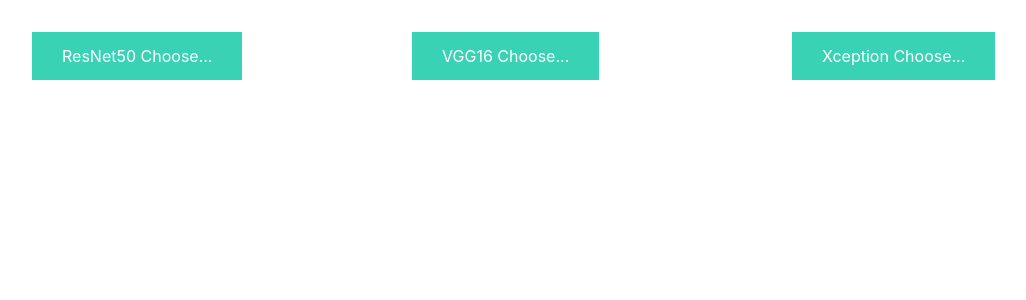
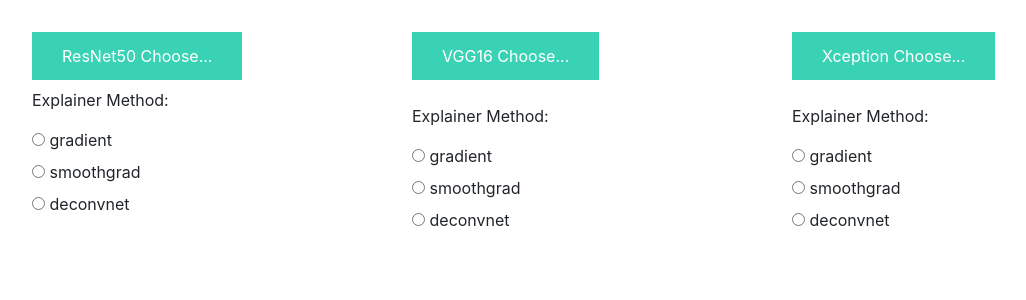
Before and after one commit to yuayixio/ExplainerFramework, a Flask app: page / in a window 1280 px wide. Shown: the part 56-356 px from the top of the page, without its empty margins (53-1079 px from the left). Run offline with Flask 2, Linux system fonts and the light colour scheme; some libraries are stand-ins or nearby versions.

Commit message:
Explainer Integriert; Plots -> Images

```diff
--- a/WebAppWithJSndCSS/app.py
+++ b/WebAppWithJSndCSS/app.py
@@ -1,13 +1,18 @@
 from __future__ import division, print_function
 # coding=utf-8
 import os
+
+import innvestigate
 import numpy as np
 
+import matplotlib.pyplot as plt
 # Keras
 from keras.preprocessing import image
+from keras.preprocessing.image import img_to_array
 
 # Flask utils
 from flask import Flask, redirect, url_for, request, render_template
+from keras_applications import imagenet_utils
 from werkzeug.utils import secure_filename
 from gevent.pywsgi import WSGIServer
 # ResNet50
@@ -61,7 +66,6 @@
         file_path = get_file_path_and_save(request)
 
         img = image.load_img(file_path, target_size=(224, 224))
-
         # Preprocessing the image
         x = image.img_to_array(img)
         # x = np.true_divide(x, 255)
@@ -70,8 +74,21 @@
         # Be careful how your trained model deals with the input
         # otherwise, it won't make correct prediction!
         x = preprocess_input_resNet50(x, mode='caffe')
+
         # Make prediction
         preds = modelResNet50.predict(x)
+
+        model_wo_sm = innvestigate.utils.keras.graph.model_wo_softmax(modelResNet50)
+        explainer = request.form['explainerResNet50']
+
+        analyzer = innvestigate.create_analyzer(explainer, model_wo_sm)
+
+        analysis = analyzer.analyze(x)
+
+        a = analysis.sum(axis=np.argmax(np.asarray(analysis.shape) == 3))
+        a /= np.max(np.abs(a))
+        plt.imshow(a[0], cmap="seismic", clim=(-1, 1))
+        plt.savefig(file_path[:-4] + "Plot.jpg")
 
         # Process your result for human
         # pred_class = preds.argmax(axis=-1)            # Simple argmax
@@ -91,6 +108,7 @@
         img_data = image.img_to_array(img)
         img_data = np.expand_dims(img_data, axis=0)
         img_data = preprocess_input_vgg16(img_data)
+        explainer = request.form['explainer']
 
         preds = modelVGG16.predict(img_data)
 
@@ -110,6 +128,7 @@
         img_data = image.img_to_array(img)
         img_data = np.expand_dims(img_data, axis=0)
         img_data = preprocess_input_xception(img_data)
+        explainer = request.form['explainer']
 
         preds = modelXception.predict(img_data)
 
--- a/WebAppWithJSndCSS/templates/index.html
+++ b/WebAppWithJSndCSS/templates/index.html
@@ -7,8 +7,18 @@
                ResNet50 Choose...
             </label>
             <input type="file" name="file" id="imageUploadResNet50" accept=".png, .jpg, .jpeg">
+            <p>
+                Explainer Method:
+            </p>
+                <input type="radio" id="gradientResNet50" name="explainerResNet50" value="gradient">
+                <label for="gradientResnet50">gradient</label><br>
+                <input type="radio" id="smoothgradResNet50" name="explainerResNet50" value="smoothgrad">
+                <label for="smoothgradResnet50">smoothgrad</label><br>
+                <input type="radio" id="deconvnetResnet50" name="explainerResNet50" value="deconvnet">
+                <label for="deconvnetResnet50">deconvnet</label>
+		    </p>
         </form>
-
+<p>
         <div class="image-section-ResNet50" style="display:none;">
             <div class="img-preview">
                 <div id="imagePreviewResNet50">
@@ -18,7 +28,7 @@
                 <button type="button" class="btn btn-primary btn-lg " id="btn-predict-ResNet50">ResNet50 Predict!</button>
             </div>
         </div>
-
+</p>
         <div class="loaderResNet50" style="display:none;"></div>
 
         <h3 id="resultResNet50">
@@ -31,8 +41,19 @@
                VGG16 Choose...
             </label>
             <input type="file" name="file" id="imageUploadVGG16" accept=".png, .jpg, .jpeg">
+        <p>
+            <p>
+            Explainer Method:
+            </p>
+			<input type="radio" id="gradientVGG16" name="explainerVGG16" value="gradient">
+			<label for="gradientVGG16">gradient</label><br>
+			<input type="radio" id="smoothgradVGG16" name="explainerVGG16" value="smoothgrad">
+			<label for="smoothgradVGG16">smoothgrad</label><br>
+			<input type="radio" id="deconvnetVGG16" name="explainerVGG16" value="deconvnet">
+			<label for="deconvnetVGG16">deconvnet</label>
+		</p>
         </form>
-
+        <p>
         <div class="image-section-VGG16" style="display:none;">
             <div class="img-preview">
                 <div id="imagePreviewVGG16">
@@ -42,7 +63,7 @@
                 <button type="button" class="btn btn-primary btn-lg " id="btn-predict-VGG16">VGG16 Predict!</button>
             </div>
         </div>
-
+</p>
         <div class="loaderVGG16" style="display:none;"></div>
 
         <h3 id="resultVGG16">
@@ -56,8 +77,19 @@
                Xception Choose...
             </label>
             <input type="file" name="file" id="imageUploadXception" accept=".png, .jpg, .jpeg">
+            <p>
+            <p>
+                Explainer Method:
+            </p>
+                <input type="radio" id="gradientXception" name="explainerXception" value="gradient">
+                <label for="gradientXception">gradient</label><br>
+                <input type="radio" id="smoothgradXception" name="explainerXception" value="smoothgrad">
+                <label for="smoothgradXception">smoothgrad</label><br>
+                <input type="radio" id="deconvnetXception" name="explainerXception" value="deconvnet">
+                <label for="deconvnetXception">deconvnet</label>
+		    </p>
         </form>
-
+<p>
         <div class="image-section-Xception" style="display:none;">
             <div class="img-preview">
                 <div id="imagePreviewXception">
@@ -67,7 +99,7 @@
                 <button type="button" class="btn btn-primary btn-lg " id="btn-predict-Xception">Xception Predict!</button>
             </div>
         </div>
-
+</p>
         <div class="loaderXception" style="display:none;"></div>
 
         <h3 id="resultXception">
```
Also changed, not shown: WebAppWithJSndCSS/README.md.
